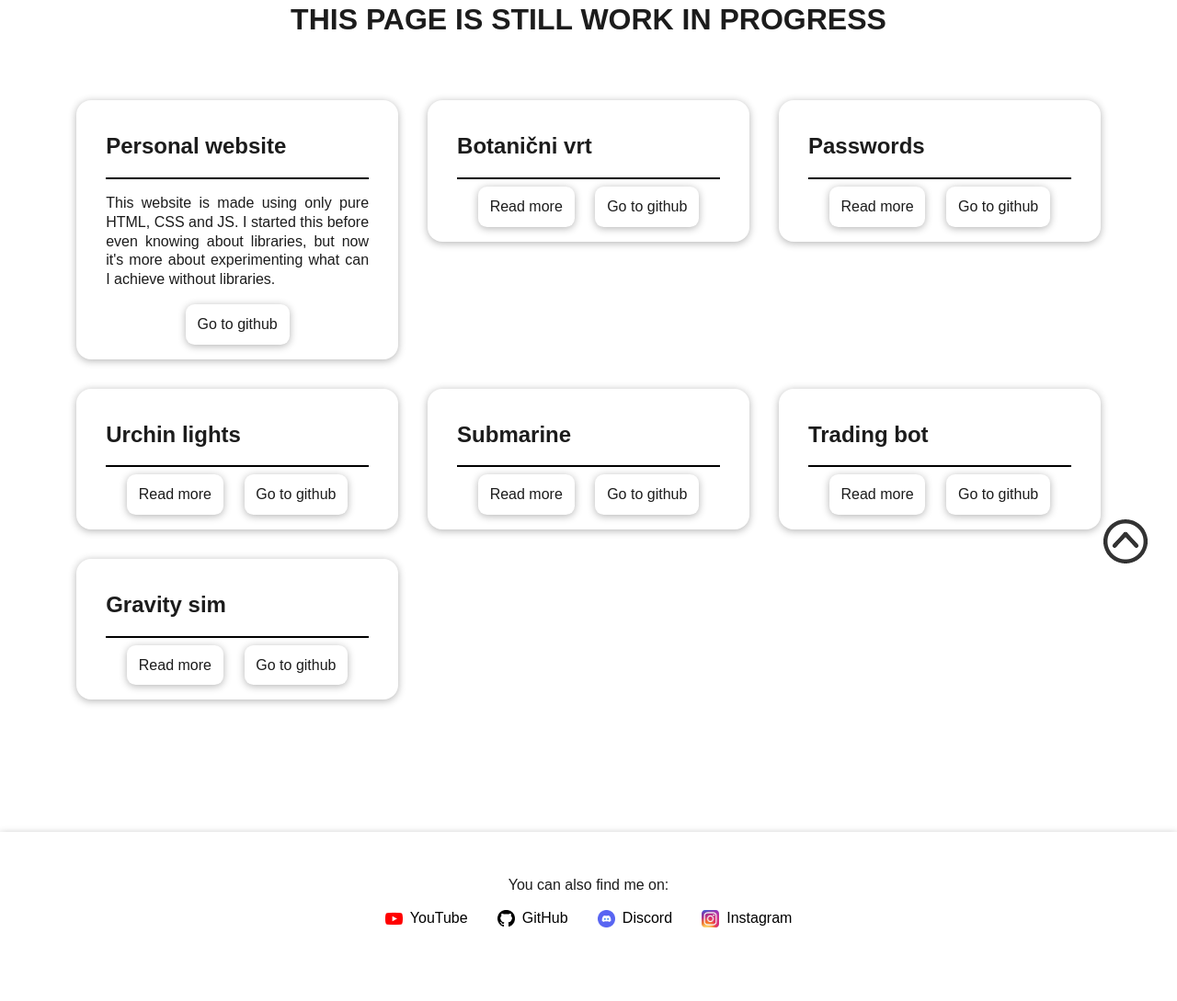
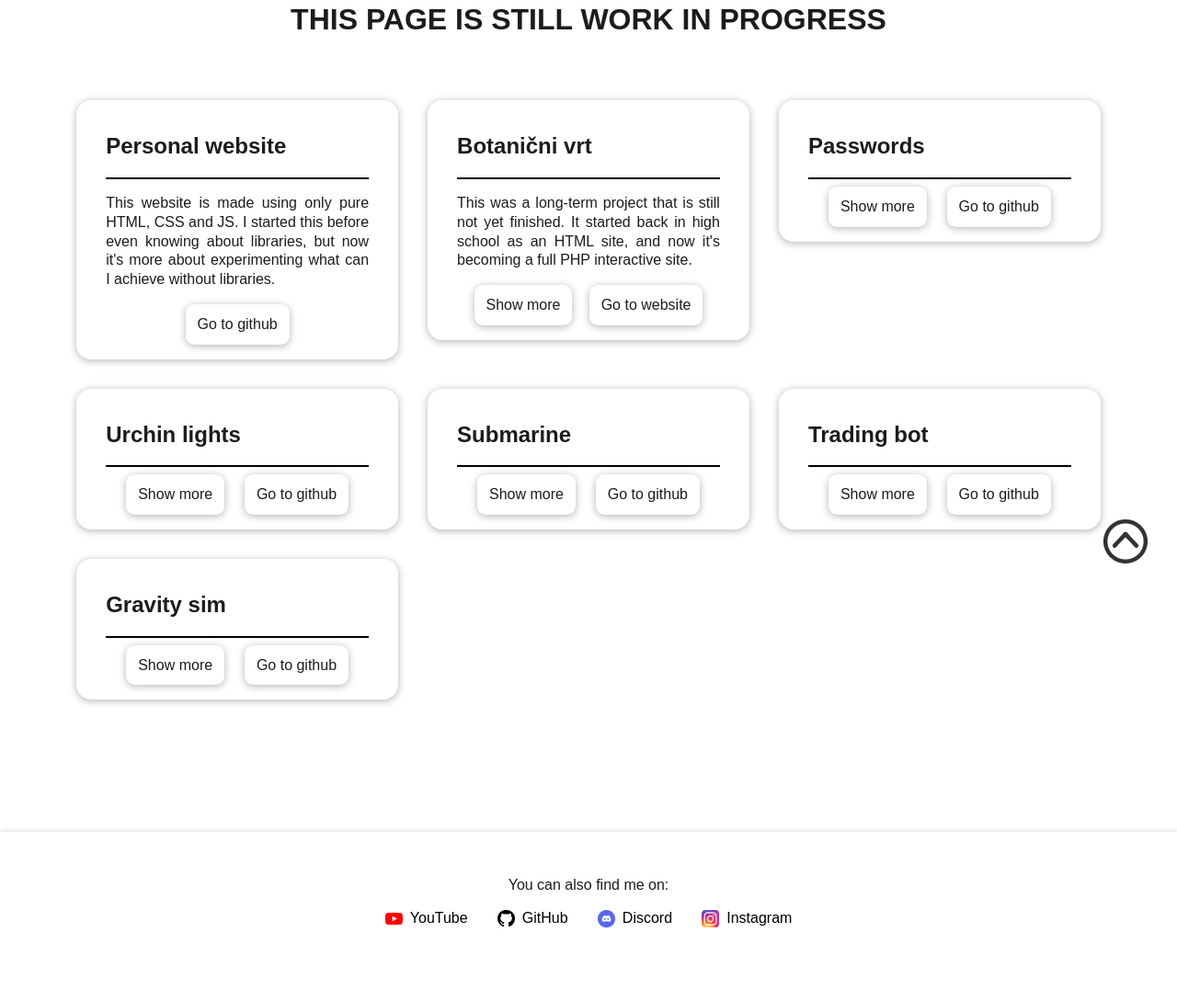
Before and after one commit to salamelek/personal_website, a PHP site: page /projects in a window 1280 px wide. Shown: the part 155-1244 px from the top of the page at 92% size. Run offline with PHP 8.4, Linux system fonts and the light colour scheme.

Commit message:
show more and fix to nav

```diff
--- a/css/style.css
+++ b/css/style.css
@@ -115,12 +115,13 @@ nav {
 .nav-links {
     text-transform: uppercase;
     display: flex;
+    row-gap: 0.5em;
+    column-gap: 1em;
 }
 
 .nav-link {
     transition: scale var(--delay-long);
     position: relative;
-    margin: 0 0.5em;
     padding: 0.7em 1em;
     color: var(--text-color);
 }
@@ -238,6 +239,16 @@ header img {
     cursor: pointer;
     transition: var(--delay-short);
     color: var(--text-color);
+}
+
+/*READ MORE*/
+
+.preview {
+
+}
+
+.show-more {
+
 }
 
 /*CURRICULUM*/
@@ -419,7 +430,7 @@ header img {
     content: "Copied!";
 }
 
-.invisible-text {
+.hidden {
     display: none;
 }
 
--- a/curriculum_vitae/index.html
+++ b/curriculum_vitae/index.html
@@ -121,7 +121,7 @@
                                     onclick="copyText(this, this.firstElementChild.innerText); positiveClick(this)"
                                     onmouseout="resetTooltip(this)"
                             >
-                                <p class="invisible-text">
+                                <p class="hidden">
                                     E-mail:     samuel.sluga@gmail.com
                                     Phone:      +386 70 588 860
                                     Instagram:  @_salamelek_
--- a/js/main.js
+++ b/js/main.js
@@ -4,14 +4,17 @@ function copyText(element, text) {
     element.classList.add("copied")
 }
 
+
 function resetTooltip(element) {
     element.classList.remove("copied")
 }
+
 
 function setTheme(theme) {
     document.documentElement.setAttribute('data-theme', theme);
     window.localStorage.setItem("currentTheme", theme);
 }
+
 
 function switchTheme() {
     if (window.localStorage.getItem("currentTheme") !== "dark") {
@@ -20,6 +23,7 @@ function switchTheme() {
         setTheme("light")
     }
 }
+
 
 function positiveClick(element, duration=500) {
     const animationElement = document.getElementById("animation-div");
@@ -40,6 +44,7 @@ function positiveClick(element, duration=500) {
     }, duration);
 }
 
+
 function getPositionRelativeToPage(element) {
     const rect = element.getBoundingClientRect();
     const scrollTop = window.scrollY || window.pageYOffset;
@@ -50,3 +55,17 @@ function getPositionRelativeToPage(element) {
 
     return {top, left};
 }
+
+
+function showMore(btn) {
+    let projectCard = btn.parentNode.parentNode;
+    let readMoreDiv = projectCard.querySelector(".show-more");
+
+    if (readMoreDiv.classList.contains("hidden")) {
+        readMoreDiv.classList.remove("hidden");
+        btn.text = "Show less";
+    } else {
+        readMoreDiv.classList.add("hidden");
+        btn.text = "Show more";
+    }
+}
--- a/projects/index.html
+++ b/projects/index.html
@@ -67,10 +67,32 @@
             <div class="project-card shadow" id="botanicni-vrt-1">
                 <h2>Botanični vrt</h2>
                 <hr>
-                <div class="content-wrapper"></div>
+                <div class="content-wrapper">
+                    <div class="preview">
+                        <p>
+                            This was a long-term project that is still not yet finished. It started back in high school
+                            as an HTML site, and now it's becoming a full PHP interactive site.
+                        </p>
+                    </div>
+                    <div class="show-more hidden">
+                        <p>
+                            This project was born as an exercise for us, but it turned out more like an exercise for me.
+                            Similar to this website, I had no idea about anything really. This project was my first learning
+                            experience with HTML, CSS and JS. I used a python script to generate all the HTML pages from a
+                            JSON files, which was a nightmare to edit.
+                        </p>
+                        <p>
+                            Since v1 was unmanageable and I was learning about javascript, I decided to switch the python
+                            script for a js one. I was also sick of copy-pasting everything, so I tried to use php just to use
+                            the "include" command.<br>
+                            It was a much better alternative than v1, but it never really worked properly. That's why I
+                            started working on v3, but never actually finished it.
+                        </p>
+                    </div>
+                </div>
                 <div class="options-wrapper">
-                    <a class="shadow link-button" href="">Read more</a>
-                    <a class="shadow link-button" href="">Go to github</a>
+                    <a class="shadow link-button" onclick="showMore(this)">Show more</a>
+                    <a class="shadow link-button" href="https://salamelek.rikis.net/botanicni_vrt/">Go to website</a>
                 </div>
             </div>
 
@@ -79,7 +101,7 @@
                 <hr>
                 <div class="content-wrapper"></div>
                 <div class="options-wrapper">
-                    <a class="shadow link-button" href="">Read more</a>
+                    <a class="shadow link-button" href="">Show more</a>
                     <a class="shadow link-button" href="">Go to github</a>
                 </div>
             </div>
@@ -89,7 +111,7 @@
                 <hr>
                 <div class="content-wrapper"></div>
                 <div class="options-wrapper">
-                    <a class="shadow link-button" href="">Read more</a>
+                    <a class="shadow link-button" href="">Show more</a>
                     <a class="shadow link-button" href="">Go to github</a>
                 </div>
             </div>
@@ -99,7 +121,7 @@
                 <hr>
                 <div class="content-wrapper"></div>
                 <div class="options-wrapper">
-                    <a class="shadow link-button" href="">Read more</a>
+                    <a class="shadow link-button" href="">Show more</a>
                     <a class="shadow link-button" href="">Go to github</a>
                 </div>
             </div>
@@ -109,7 +131,7 @@
                 <hr>
                 <div class="content-wrapper"></div>
                 <div class="options-wrapper">
-                    <a class="shadow link-button" href="">Read more</a>
+                    <a class="shadow link-button" href="">Show more</a>
                     <a class="shadow link-button" href="">Go to github</a>
                 </div>
             </div>
@@ -119,7 +141,7 @@
                 <hr>
                 <div class="content-wrapper"></div>
                 <div class="options-wrapper">
-                    <a class="shadow link-button" href="">Read more</a>
+                    <a class="shadow link-button" href="">Show more</a>
                     <a class="shadow link-button" href="">Go to github</a>
                 </div>
             </div>
```
